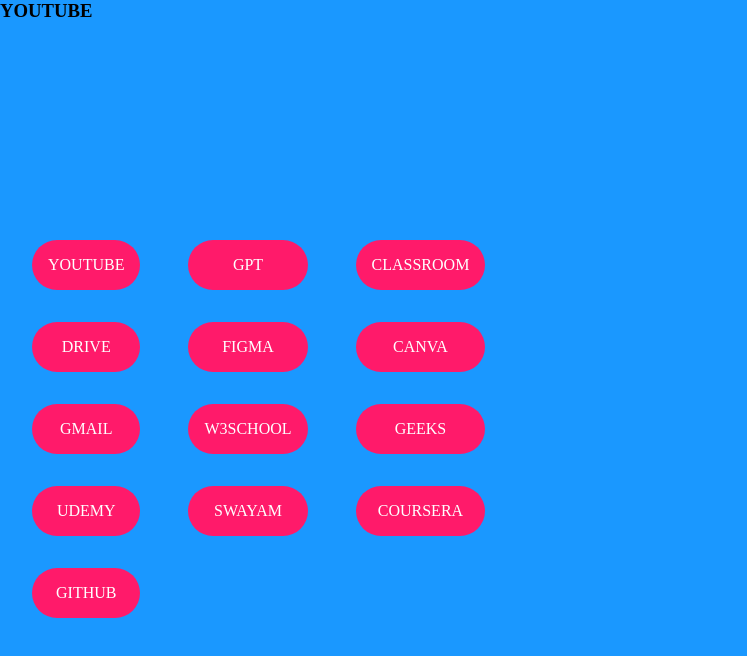
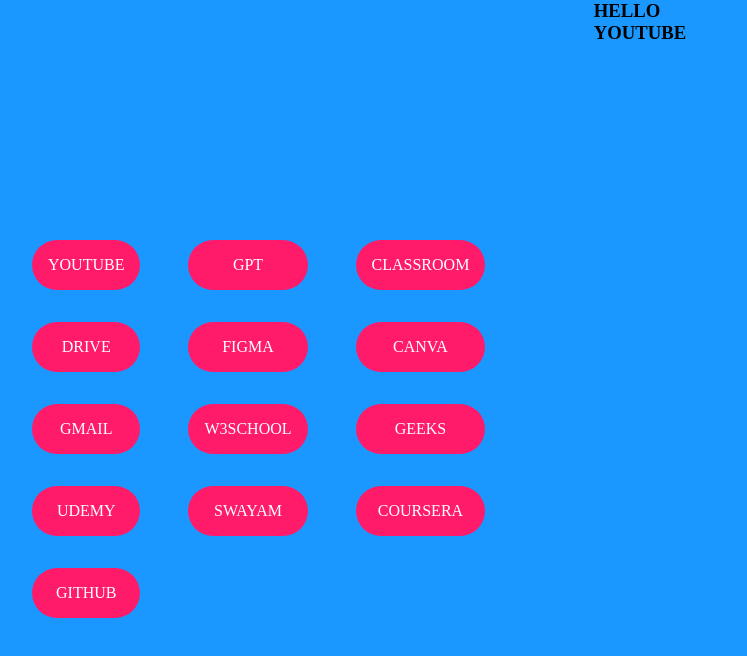
Before and after one commit to Ani-Hack-hub/new-tab, a plain HTML site: page index.html in a window 1280 px wide. Shown: the whole page, without its empty margins (0-747 px from the left). Drawn offline with Linux system fonts and the light colour scheme.

Commit message:
added youtube

```diff
--- a/index.html
+++ b/index.html
@@ -26,10 +26,14 @@
           <li class="web-item"><a href="https://github.com/" target="_blank" >GITHUB</a></li>
         </ul>
       </section>
-      <section class="todo"></section>
-      <section class="screen-time">
-        <h3 class="ytube">YOUTUBE</h3>
-        <div class="minutes-spent" id="minutes-spent"></div>
+      <section class="other-infos">
+        <section class="todo">
+          <h1>HELLO</h1>
+        </section>
+        <section class="screen-time">
+          <h3 class="ytube">YOUTUBE</h3>
+          <div class="minutes-spent" id="minutes-spent"></div>
+        </section>
       </section>
     </div>
   </body>
--- a/style.css
+++ b/style.css
@@ -15,7 +15,9 @@ li > a {
 }
 
 .container{
-    display: flex;
+    display: grid;
+    grid-template-columns: auto auto;
+    justify-items: end;
 }
 
 .web {
```
